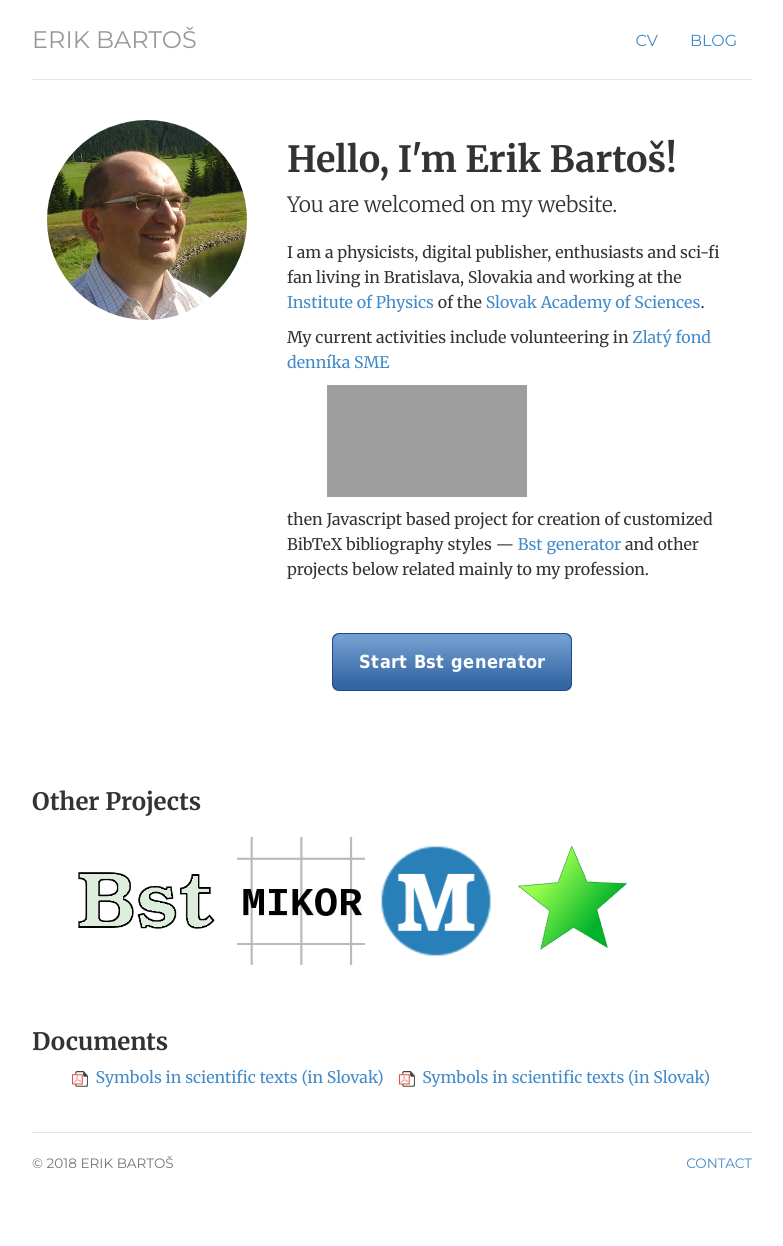
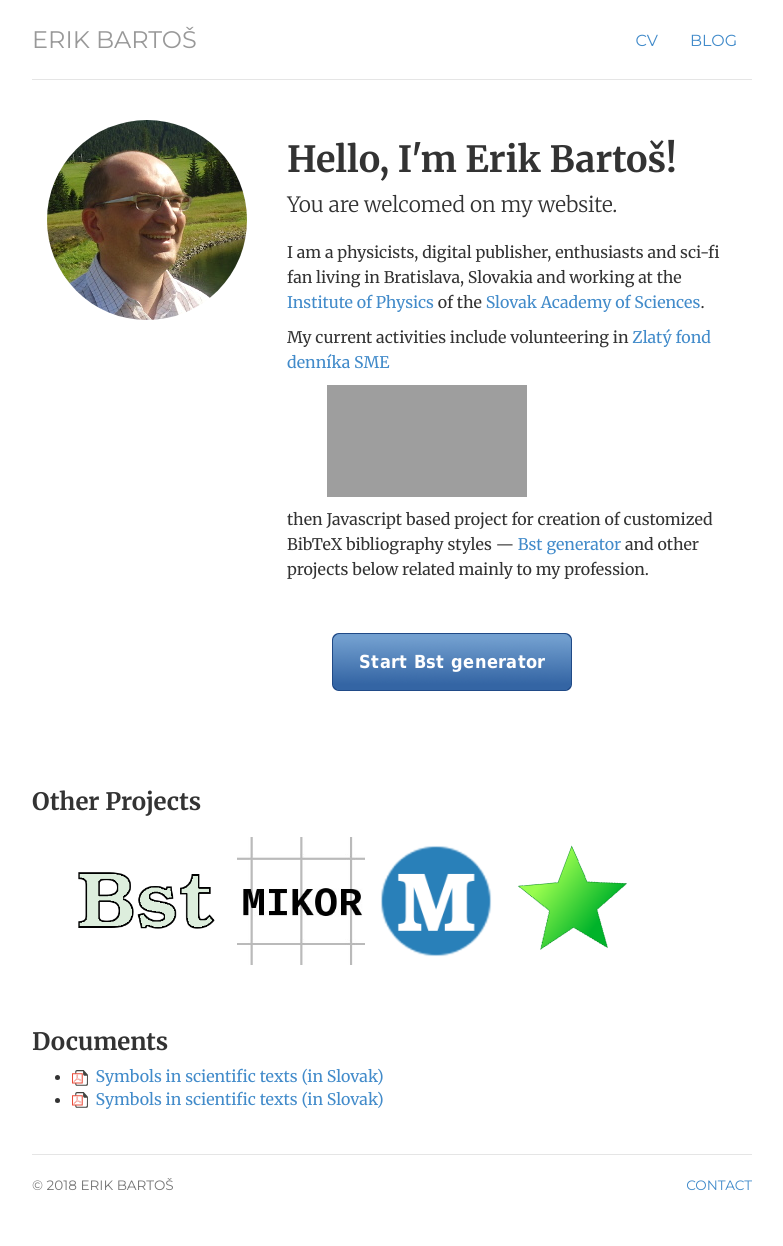
Before and after one commit to Mezek/mezek.github.io, a Jekyll site: the page built from index.html, in a window 1280 px wide. Shown: the whole page, without its empty margins (248-1031 px from the left). Built offline with Jekyll 4.4.1, drawn with Linux system fonts in a browser that asks for light colours; before the commit the page ends 1225 px from its top, so only the background shows below that; grey boxes are pictures that could not be loaded.

Commit message:
Update index.html

```diff
--- a/index.html
+++ b/index.html
@@ -36,7 +36,7 @@ title: Mezek at GitHub
 </ul>
 <p>&nbsp;</p>
 <h3>Documents</h3>
-<ul class="projects">
+<ul class="nodots">
 	<li><a title="Symbols" href="https://mezek.github.io/files/angstrom.pdf/"><img src="./images/content/icon_pdf.svg" height="16" alt="pdf">&nbsp;&nbsp;Symbols in scientific texts (in Slovak)</a></li><!--
 	--><li><a title="Symbols" href="https://mezek.github.io/files/angstrom.pdf/"><img src="./images/content/icon_pdf.svg" height="16" alt="pdf">&nbsp;&nbsp;Symbols in scientific texts (in Slovak)</a></li><!--
 	-->
```
